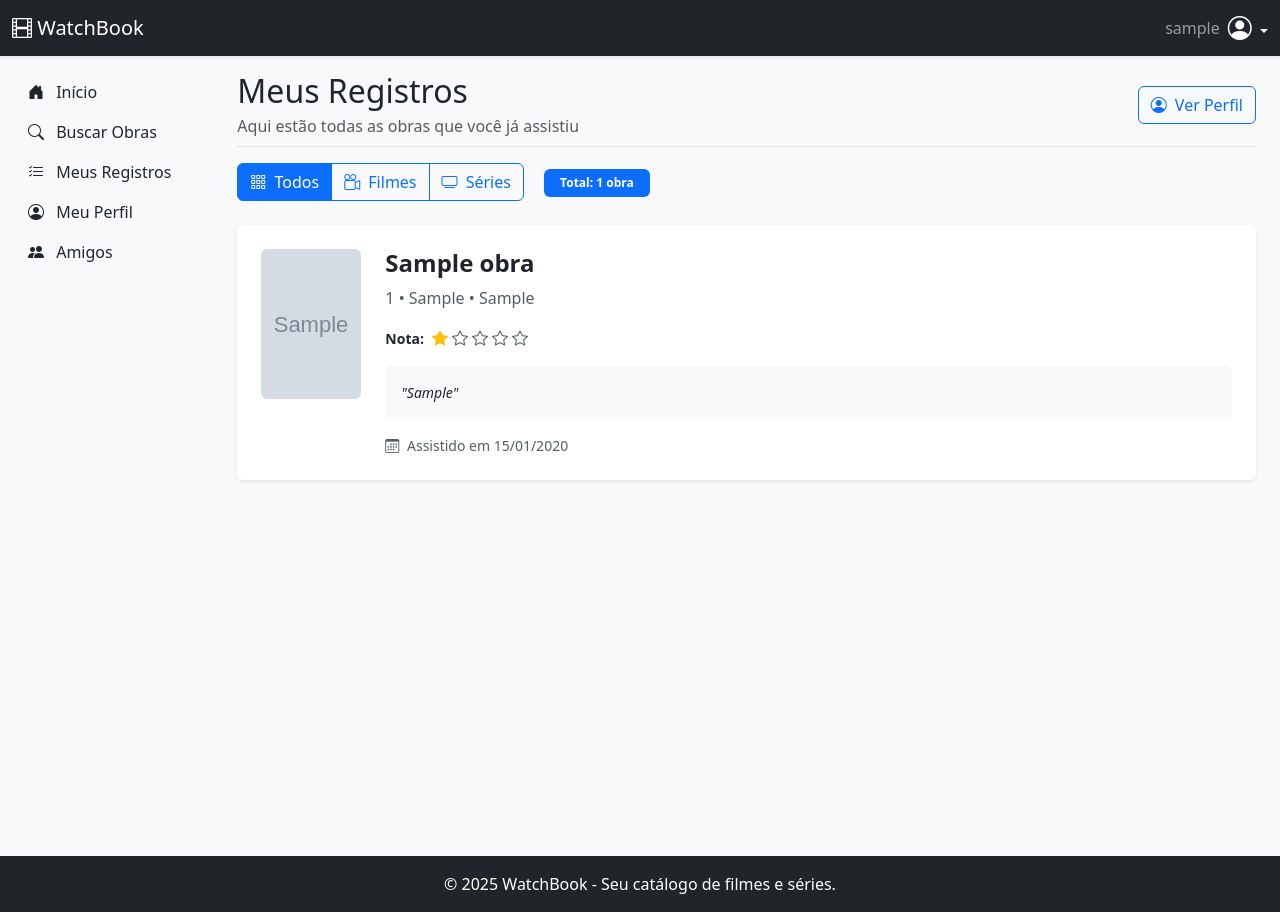
After one commit to italohreis/watchbook, a Django app: page /usuarios/registros/1/ in a window 1280 px wide. The commit adds this page. Run offline with Django 4.2, Linux system fonts and the light colour scheme; a user stored in the database is signed in; tables that the repository leaves empty hold one stand-in row (values such as "Sample post"); grey boxes marked "Sample" are stand-in pictures; some libraries are stand-ins or nearby versions.

Commit message:
add user records view; implement RegistrosUsuario view and template for displaying user-specific viewing history; update navigation links and enhance user interface with Bootstrap icons

```diff
--- a/watchbook/templates/base.html
+++ b/watchbook/templates/base.html
@@ -6,13 +6,16 @@
     <meta name="viewport" content="width=device-width, initial-scale=1.0">
     <title>WatchBook</title>
     <link rel="stylesheet" href="{% static 'css/bootstrap.min.css' %}">
+    <link rel="stylesheet" href="https://cdn.jsdelivr.net/npm/bootstrap-icons@1.11.3/font/bootstrap-icons.min.css">
 </head>
 <body class="d-flex flex-column h-100">
 
     <header>
         <nav class="navbar navbar-expand-lg navbar-dark bg-dark">
             <div class="container">
-                <a class="navbar-brand" href="#">🎬 WatchBook</a>
+                <a class="navbar-brand" href="{% url 'inicio' %}">
+                    <i class="bi bi-film"></i> WatchBook
+                </a>
             </div>
         </nav>
     </header>
--- a/watchbook/templates/base_sistema.html
+++ b/watchbook/templates/base_sistema.html
@@ -19,7 +19,9 @@
     <header>
         <nav class="navbar navbar-expand-lg navbar-dark bg-dark shadow-sm">
             <div class="container-fluid">
-                <a class="navbar-brand" href="#">🎬 WatchBook</a>
+                <a class="navbar-brand" href="{% url 'inicio' %}">
+                    <i class="bi bi-film"></i> WatchBook
+                </a>
                 <div class="d-flex align-items-center">
                     <span class="navbar-text me-2">
                         {{ user.username }}
--- a/watchbook/templates/usuarios/perfil.html
+++ b/watchbook/templates/usuarios/perfil.html
@@ -157,6 +157,10 @@
                         <a href="{% url 'meus-registros' %}" class="btn btn-sm btn-outline-primary">
                             Ver Todos <i class="bi bi-arrow-right ms-1"></i>
                         </a>
+                    {% else %}
+                        <a href="{% url 'registros-usuario' perfil_usuario.id %}" class="btn btn-sm btn-outline-primary">
+                            Ver Todos <i class="bi bi-arrow-right ms-1"></i>
+                        </a>
                     {% endif %}
                 </div>
             </div>
--- /dev/null
+++ b/watchbook/templates/usuarios/registros_usuario.html
@@ -0,0 +1,140 @@
+{% extends 'base_sistema.html' %}
+
+{% block cabecalho_conteudo %}
+    <div class="d-flex justify-content-between align-items-center">
+        <div>
+            <h1 class="h2 mb-1">
+                {% if is_own_profile %}
+                    Meus Registros
+                {% else %}
+                    Registros de {{ usuario_perfil.first_name|default:usuario_perfil.username }}
+                {% endif %}
+            </h1>
+            <p class="text-muted mb-0">
+                {% if is_own_profile %}
+                    Aqui estão todas as obras que você já assistiu
+                {% else %}
+                    Todas as obras assistidas por este usuário
+                {% endif %}
+            </p>
+        </div>
+        <div class="text-end">
+            <a href="{% url 'perfil-usuario-visitante' usuario_perfil.id %}" class="btn btn-outline-primary">
+                <i class="bi bi-person-circle me-1"></i> Ver Perfil
+            </a>
+        </div>
+    </div>
+{% endblock %}
+
+{% block content %}
+<!-- Filtros por tipo -->
+<div class="mb-4">
+    <div class="btn-group" role="group" aria-label="Filtrar por tipo">
+        <a href="{% url 'registros-usuario' usuario_perfil.id %}"
+           class="btn {% if tipo_atual == 'todos' %}btn-primary{% else %}btn-outline-primary{% endif %}">
+            <i class="bi bi-grid-3x3-gap me-1"></i> Todos
+        </a>
+        <a href="{% url 'registros-usuario' usuario_perfil.id %}?tipo=filme"
+           class="btn {% if tipo_atual == 'filme' %}btn-primary{% else %}btn-outline-primary{% endif %}">
+            <i class="bi bi-camera-reels me-1"></i> Filmes
+        </a>
+        <a href="{% url 'registros-usuario' usuario_perfil.id %}?tipo=serie"
+           class="btn {% if tipo_atual == 'serie' %}btn-primary{% else %}btn-outline-primary{% endif %}">
+            <i class="bi bi-tv me-1"></i> Séries
+        </a>
+    </div>
+
+    <span class="badge bg-primary ms-3 px-3 py-2">
+        Total: {{ registros|length }} obra{{ registros|length|pluralize }}
+    </span>
+</div>
+
+<div class="row g-4">
+    {% for registro in registros %}
+    <div class="col-12">
+        <div class="card border-0 shadow-sm hover-shadow h-100">
+            <div class="card-body p-4">
+                <div class="row g-4">
+                    <!-- Poster -->
+                    <div class="col-auto">
+                        {% if registro.obra.poster %}
+                            <img src="{{ registro.obra.poster.url }}"
+                                 alt="Poster de {{ registro.obra.titulo }}"
+                                 class="rounded"
+                                 style="width: 100px; height: 150px; object-fit: cover;">
+                        {% else %}
+                            <div class="d-flex align-items-center justify-content-center bg-secondary text-white rounded"
+                                 style="width: 100px; height: 150px;">
+                                <i class="bi bi-film" style="font-size: 3rem;"></i>
+                            </div>
+                        {% endif %}
+                    </div>
+
+                    <!-- Conteúdo -->
+                    <div class="col">
+                        <h3 class="h4 mb-2 fw-bold">{{ registro.obra.titulo }}</h3>
+                        <p class="text-muted mb-3">
+                            {{ registro.obra.ano_lancamento }} • {{ registro.obra.diretor }} • {{ registro.obra.genero }}
+                        </p>
+
+                        <!-- Avaliação com estrelas -->
+                        <div class="d-flex align-items-center gap-2 mb-3">
+                            <span class="small fw-semibold">Nota:</span>
+                            <div class="d-flex gap-1">
+                                {% if registro.nota %}
+                                    {% for i in "12345" %}
+                                        {% if forloop.counter <= registro.nota %}
+                                            <i class="bi bi-star-fill text-warning"></i>
+                                        {% else %}
+                                            <i class="bi bi-star text-muted"></i>
+                                        {% endif %}
+                                    {% endfor %}
+                                {% else %}
+                                    <span class="text-muted small">Não avaliado</span>
+                                {% endif %}
+                            </div>
+                        </div>
+
+                        <!-- Crítica -->
+                        {% if registro.critica %}
+                        <div class="bg-light rounded p-3 mb-3">
+                            <p class="mb-0 small text-dark fst-italic">"{{ registro.critica }}"</p>
+                        </div>
+                        {% endif %}
+
+                        <!-- Rodapé do card -->
+                        <div class="d-flex justify-content-between align-items-center">
+                            <small class="text-muted">
+                                <i class="bi bi-calendar3 me-1"></i>
+                                Assistido em {{ registro.data_assistido|date:"d/m/Y" }}
+                            </small>
+                        </div>
+                    </div>
+                </div>
+            </div>
+        </div>
+    </div>
+    {% empty %}
+    <div class="col-12">
+        <div class="card border-0 shadow-sm">
+            <div class="card-body text-center py-5">
+                <i class="bi bi-film text-muted" style="font-size: 4rem;"></i>
+                <h4 class="mt-3 mb-2">
+                    {% if is_own_profile %}
+                        Você ainda não registrou nenhuma obra
+                    {% else %}
+                        Este usuário ainda não registrou nenhuma obra
+                    {% endif %}
+                </h4>
+                {% if is_own_profile %}
+                    <p class="text-muted mb-4">Comece a construir seu catálogo pessoal agora mesmo!</p>
+                    <a href="{% url 'buscar-obras' %}" class="btn btn-primary btn-lg">
+                        <i class="bi bi-search me-2"></i> Buscar Obras para Registrar
+                    </a>
+                {% endif %}
+            </div>
+        </div>
+    </div>
+    {% endfor %}
+</div>
+{% endblock %}
--- a/watchbook/usuarios/urls.py
+++ b/watchbook/usuarios/urls.py
@@ -1,5 +1,5 @@
 from django.urls import path
-from .views import CadastrarUsuario, RegistrarObraAssistida, MeusRegistros, EditarRegistroAssistido, ExcluirRegistroAssistido, PerfilUsuarioView
+from .views import CadastrarUsuario, RegistrarObraAssistida, MeusRegistros, EditarRegistroAssistido, ExcluirRegistroAssistido, PerfilUsuarioView, RegistrosUsuario
 
 urlpatterns = [
     path('cadastrar/', CadastrarUsuario.as_view(), name='cadastrar-usuario'),
@@ -9,4 +9,5 @@ urlpatterns = [
     path('excluir-registro/<int:pk>/', ExcluirRegistroAssistido.as_view(), name='excluir-registro'),
     path('perfil/', PerfilUsuarioView.as_view(), name='perfil-usuario'),
     path('perfil/<int:user_id>/', PerfilUsuarioView.as_view(), name='perfil-usuario-visitante'),
+    path('registros/<int:user_id>/', RegistrosUsuario.as_view(), name='registros-usuario'),
 ]
--- a/watchbook/usuarios/views.py
+++ b/watchbook/usuarios/views.py
@@ -132,3 +132,42 @@ class PerfilUsuarioView(LoginRequiredMixin, TemplateView):
             context['sao_amigos'] = False
 
         return context
+
+
+class RegistrosUsuario(LoginRequiredMixin, ListView):
+    """View para visualizar todos os registros de um usuário específico"""
+    model = RegistroAssistido
+    template_name = 'usuarios/registros_usuario.html'
+    context_object_name = 'registros'
+    login_url = '/'
+
+    def get_queryset(self):
+        user_id = self.kwargs.get('user_id')
+        usuario = get_object_or_404(PerfilUsuario, pk=user_id)
+
+        queryset = RegistroAssistido.objects.filter(
+            usuario=usuario
+        ).select_related('obra')
+
+        # Filtrar por tipo se especificado
+        tipo_filtro = self.request.GET.get('tipo')
+        if tipo_filtro and tipo_filtro in ['filme', 'serie']:
+            queryset = queryset.filter(obra__tipo=tipo_filtro)
+
+        return queryset.order_by('-data_assistido', '-id')
+
+    def get_context_data(self, **kwargs):
+        context = super().get_context_data(**kwargs)
+        user_id = self.kwargs.get('user_id')
+        usuario = get_object_or_404(PerfilUsuario, pk=user_id)
+
+        context['usuario_perfil'] = usuario
+        context['is_own_profile'] = usuario.id == self.request.user.id
+        context['tipo_atual'] = self.request.GET.get('tipo', 'todos')
+
+        # Verificar se são amigos
+        if not context['is_own_profile']:
+            usuario_logado = PerfilUsuario.objects.get(pk=self.request.user.pk)
+            context['sao_amigos'] = usuario_logado.sao_amigos(usuario)
+
+        return context
```
